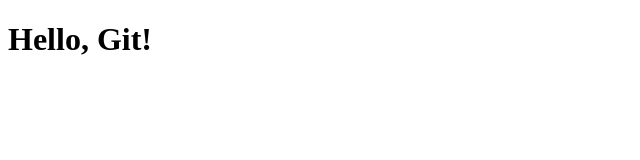
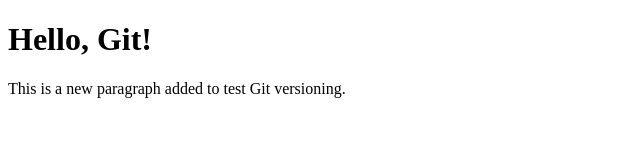
Before and after one commit to Rajvirana/ost_lab, a plain HTML site: page index.html in a window 1280 px wide. Shown: the whole page, without its empty margins (0-640 px from the left). Drawn offline with Linux system fonts and the light colour scheme.

Commit message:
Added paragraph to index.html

```diff
--- a/index.html
+++ b/index.html
@@ -3,3 +3,4 @@
 <head><title>My First Git HTML</title></head>
 <body><h1>Hello, Git!</h1></body>
 </html>
+<p>This is a new paragraph added to test Git versioning.</p>
```
